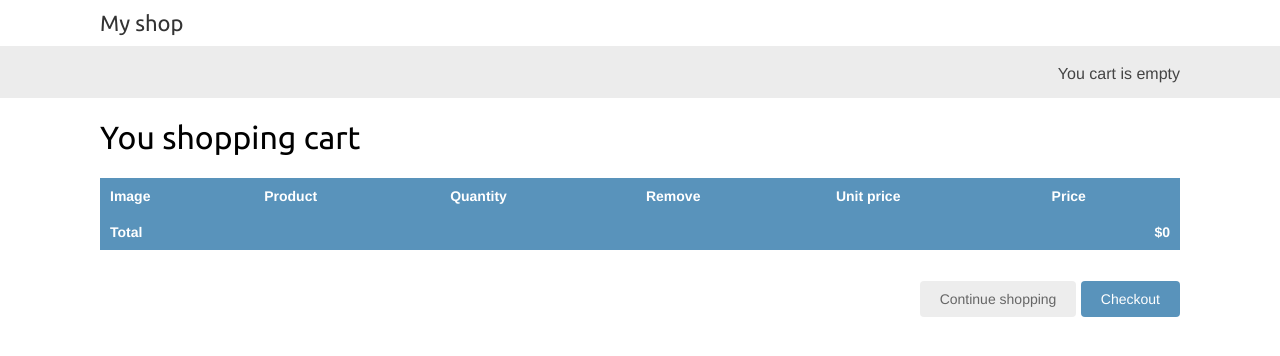
After one commit to tchaikovski/shopProject, a Django app: page /cart/ in a window 1280 px wide. The commit adds this page. Shown: the top 356 px of the page. Run offline with Django 3.2, Linux system fonts and the light colour scheme.

Commit message:
Прописаны сделана корзина

```diff
--- a/cart/cart.py
+++ b/cart/cart.py
@@ -12,6 +12,22 @@ class Cart(object):
             # Сохраняем в сессии пустую корзину
             cart = self.session[settings.CART_SESSION_ID] = {}
         self.cart = cart
+
+    def __iter__(self):
+        """проходим по товарам корзины и получаем соответствующие объекты Product"""
+        product_ids = self.cart.keys()
+        # get the product objects and add them to the cart
+        products = Product.objects.filter(id__in=product_ids)
+
+        cart = self.cart.copy()
+        for product in products:
+            cart[str(product.id)]['product'] = product
+
+        for item in cart.values():
+            item['price'] = Decimal(item['price'])
+            item['total_price'] = item['price'] * item['quantity']
+            yield item
+
 
     def add(self, product, quantity=1, update_quantity=False):
 
@@ -36,16 +52,19 @@ class Cart(object):
             del self.cart[product_id]
             self.save()
 
-    def __iter__(self):
-        """проходим по товарам корзины и получаем соответствующие объекты Product"""
-        product_ids = self.cart.keys()
-        # Получаем объекты модели Product и передаем их в корзину
-        products = Product.objects.filter(id__in=product_ids)
 
-        cart = self.cart.copy()
-        for product in products:
-            cart[str(product.id)]['product'] = products
-        for item in cart.values():
-            item['price'] = Decimal(item['price'])
-            item['total_price'] = item['price'] * item['quantity']
-            yield item
+
+    def __len__(self):
+        """Возвращаем общее количество товаров в корзине"""
+        return sum(item['quantity'] for item in self.cart.values())
+
+    def get_total_price(self):
+        return sum(
+            Decimal(item['price']) * item['quantity']
+            for item in self.cart.values()
+        )
+
+    def clear(self):
+        # Очистка корзины
+        del self.session[settings.CART_SESSION_ID]
+        self.save()
--- /dev/null
+++ b/cart/context_processor.py
@@ -0,0 +1,5 @@
+from .cart import Cart
+
+
+def cart(request):
+    return {'cart': Cart(request)}
--- /dev/null
+++ b/cart/forms.py
@@ -0,0 +1,12 @@
+from django import forms
+
+PRODUCT_QUANTITY_CHOICES = [(i, str(i)) for i in range(1, 21)]
+
+
+class CartAddProductForm(forms.Form):
+    quantity = forms.TypedChoiceField(
+                                choices=PRODUCT_QUANTITY_CHOICES,
+                                coerce=int)
+    update = forms.BooleanField(required=False,
+                                initial=False,
+                                widget=forms.HiddenInput)
--- /dev/null
+++ b/cart/urls.py
@@ -0,0 +1,10 @@
+from django.urls import path
+from . import views
+
+app_name = 'cart'
+
+urlpatterns = [
+    path('', views.cart_detail, name='cart_detail'),
+    path('add/<int:product_id>', views.cart_add, name='cart_add'),
+    path('remove/<int:product_id>/', views.cart_remove, name='cart_remove'),
+]
--- a/cart/views.py
+++ b/cart/views.py
@@ -1,3 +1,31 @@
-from django.shortcuts import render
+from django.shortcuts import render, redirect, get_object_or_404
+from django.views.decorators.http import require_POST
+from shop.models import Product
+from .cart import Cart
+from .forms import CartAddProductForm
 
-# Create your views here.
+
+@require_POST
+def cart_add(request, product_id):
+    cart = Cart(request)
+    product = get_object_or_404(Product, id=product_id)
+    form = CartAddProductForm(request.POST)
+    if form.is_valid():
+        cd = form.cleaned_data
+        cart.add(product=product, quantity=cd['quantity'], update_quantity=cd['update'])
+    return redirect('cart:cart_detail')
+
+
+def cart_remove(request, product_id):
+    cart = Cart(request)
+    product = get_object_or_404(Product, id=product_id)
+    cart.remove(product)
+    return redirect('cart:cart_detail')
+
+
+def cart_detail(request):
+    cart = Cart(request)
+    for item in cart:
+        item['update_quantity_form'] = CartAddProductForm(initial={'quantity': item['quantity'],
+                                                                   'update': True})
+    return render(request, 'cart/detail.html', {'cart': cart})
--- a/shop/views.py
+++ b/shop/views.py
@@ -1,3 +1,4 @@
+from cart.forms import CartAddProductForm
 from django.shortcuts import render, get_object_or_404
 from .models import Category, Product
 
@@ -15,4 +16,5 @@ def product_list(request, category_slug=None):
 
 def product_detail(request, id, slug):
     product = get_object_or_404(Product, id=id, slug=slug, available=True)
-    return render(request, 'shop/product/detail.html', {'product': product})
+    cart_product_form = CartAddProductForm()
+    return render(request, 'shop/product/detail.html', {'product': product, 'cart_product_form': cart_product_form})
--- a/shopProject/settings.py
+++ b/shopProject/settings.py
@@ -65,6 +65,7 @@ TEMPLATES = [
                 'django.template.context_processors.request',
                 'django.contrib.auth.context_processors.auth',
                 'django.contrib.messages.context_processors.messages',
+                'cart.context_processor.cart',
             ],
         },
     },
--- a/shopProject/urls.py
+++ b/shopProject/urls.py
@@ -5,6 +5,7 @@ from django.conf.urls.static import static
 
 urlpatterns = [
     path('admin/', admin.site.urls),
+    path('cart/', include('cart.urls', namespace='cart')),
     path('', include('shop.urls', namespace='shop')),
 ]
 
--- a/templates/base.html
+++ b/templates/base.html
@@ -14,7 +14,16 @@
     <a href="/" class="logo">My shop</a>
 </div>
 <div id="subheader">
-    <div class="cart">You cart is empty</div>
+    <div class="cart">
+        {% with total_items=cart|length %}
+        {% if cart|length > 0 %}
+        You cart: <a href="{% url 'cart:cart_detail' %}">
+        {{ total_items }} item {{ total_items|pluralize }}, ${{ cart.get_total_price }}
+    </a>
+        {% else %}
+        You cart is empty
+    {% endif %}
+    {% endwith %}</div>
 </div>
 <div id="content">
     {% block content %}{% endblock %}
--- /dev/null
+++ b/templates/cart/detail.html
@@ -0,0 +1,57 @@
+{% extends 'base.html' %}
+{% load static %}
+
+{% block title %}
+    You shopping cart
+{% endblock %}
+{% block content %}
+    <h1>You shopping cart</h1>
+    <table class="cart">
+        <thead>
+        <tr>
+            <th>Image</th>
+            <th>Product</th>
+            <th>Quantity</th>
+            <th>Remove</th>
+            <th>Unit price</th>
+            <th>Price</th>
+        </tr>
+        </thead>
+        <tbody>
+        {% for item in cart %}
+            {% with product=item.product %}
+                <tr>
+                    <td>
+                        <a href="{{ product.get_absolute_url }}">
+                            <img src="{% if product.image %}{{ product.image.url }}
+                {% else %}{% static 'img/no_image.png' %}{% endif %}" alt="{{ product.name }}">
+                        </a>
+                    </td>
+                    <td>{{ product.name }}</td>
+                    <td><form action="{% url 'cart:cart_add' product.id %}" method="post">
+                        {{ item.update_quantity_form.quantity }}
+                        {{ item.update_quantity_form.update }}
+                        <input type="submit" value="Update">
+                        {% csrf_token %}
+                    </form>
+
+
+                        </td>
+                    <td><a href="{% url 'cart:cart_remove' product.id %}">Remove</a></td>
+                    <td class="num">${{ item.price }}</td>
+                    <td class="num">${{ item.total_price }}</td>
+                </tr>
+            {% endwith %}
+        {% endfor %}
+        <tr class="total">
+            <td>Total</td>
+            <td colspan="4"></td>
+            <td class="num">${{ cart.get_total_price }}</td>
+        </tr>
+        </tbody>
+    </table>
+    <p class="text-right">
+        <a href="{% url 'shop:product_list' %}" class="button light">Continue shopping</a>
+        <a href="#" class="button">Checkout</a>
+    </p>
+{% endblock %}
--- a/templates/shop/product/detail.html
+++ b/templates/shop/product/detail.html
@@ -13,6 +13,11 @@
 <h1>{{ product.name }}</h1>
 <h2><a href="{{ product.category.get_absolute_url }}">{{ product.category }}</a> </h2>
 <p class="price">${{ product.price }} </p>
+<form action="{% url 'cart:cart_add' product.id %}" method="post">
+    {{ cart_product_form }}
+    {% csrf_token %}
+    <input type="submit" value="Add to cart">
+</form>
 {{ product.description|linebreaks }}
 </div>
 {% endblock %}
```
Also changed, not shown: db.sqlite3.
